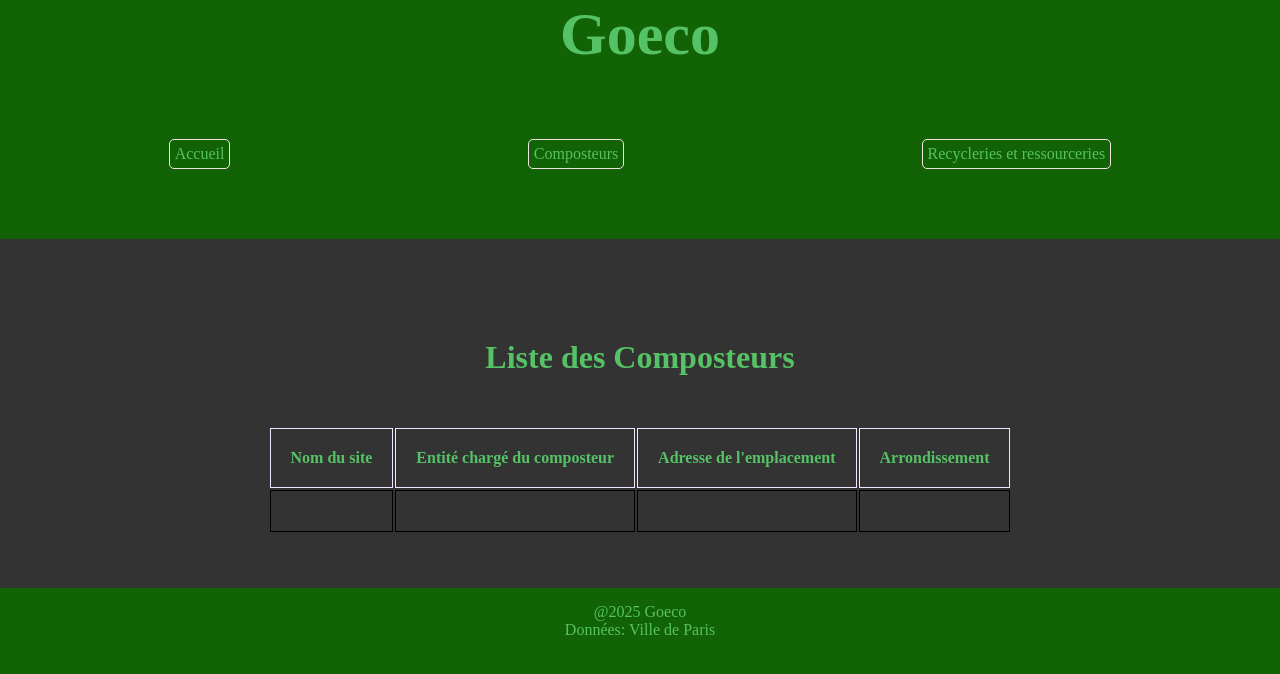
After one commit to NazhaALAHYANE/autourdesoi, a Django app: page /composteur_page/ in a window 1280 px wide. The commit adds this page. Shown: the top 674 px of the page. Run offline with Django 5.2, Linux system fonts and the light colour scheme; tables that the repository leaves empty hold one stand-in row (values such as "Sample post"); lists and menus that the app fills with data are empty.

Commit message:
Add html and css to composteur template and complete views file

```diff
--- /dev/null
+++ b/autourdesoietaudela/Goeco/static/Goeco/css/composteurs.css
@@ -0,0 +1,36 @@
+* {
+    margin: 0;
+    padding: 0%;
+    box-sizing: border-box;
+}
+
+.title-color {
+    text-align: center;
+    color: #55c265;
+    margin: 50px;
+}
+
+.table-containe {
+    text-align: center;
+}
+
+.table-container {
+    display:inline-block
+
+}
+
+.title-collumn th {
+    padding: 20px;
+    color: #55c265;
+    border: 1px solid #f2e3fe;
+}
+
+.data-collumn td  {
+    padding: 20px;
+    border: 1px solid;
+}
+
+.not-found td {
+    border: 1px solid #f2e3fe;
+    color: #55c265;
+}
--- a/autourdesoietaudela/Goeco/templates/Goeco/base.html
+++ b/autourdesoietaudela/Goeco/templates/Goeco/base.html
@@ -13,7 +13,7 @@
         <h1 class="logo-project">Goeco</h1>
         <nav class="nav-items">
             <a class="link-nav" href="{% url 'home' %}">Accueil</a>
-            <a class="link-nav" href="">Composteurs</a>
+            <a class="link-nav" href="{% url 'composteurs' %}">Composteurs</a>
             <a class="link-nav" href="">Recycleries et ressourceries</a>
         </nav>
     </header>
--- /dev/null
+++ b/autourdesoietaudela/Goeco/templates/Goeco/composteur_page.html
@@ -0,0 +1,36 @@
+{% extends "Goeco/base.html" %}
+{% load static %}
+{% block title %}Liste des Composteurs{% endblock %}
+{% block extra_css %}
+
+<link rel="stylesheet" href="{% static 'Goeco/css/composteurs.css' %}?v={{ timestamp }}">
+{% endblock %} {% block content %}
+<h1 class="title-color">Liste des Composteurs</h1>
+<div></div>
+<div class="table-containe">
+  <table class="table-container">
+    <thead class="title-collumn">
+      <tr>
+        <th>Nom du site</th>
+        <th>Entité chargé du composteur</th>
+        <th>Adresse de l'emplacement</th>
+        <th>Arrondissement</th>
+      </tr>
+    </thead>
+    <tbody class="data-collumn">
+        {% for composteur in composteurs %}
+            <tr>
+              <td></td>
+              <td></td>
+              <td></td>
+              <td></td>
+            </tr>
+        {% empty %}
+            <tr class="not-found">
+              <td colspan="4">Aucun composteur trouvé.</td>
+            </tr>
+        {% endfor %}
+    </tbody>
+  </table>
+</div>
+{% endblock %}
--- a/autourdesoietaudela/Goeco/urls.py
+++ b/autourdesoietaudela/Goeco/urls.py
@@ -3,4 +3,5 @@ from . import views
 
 urlpatterns = [
     path("", views.home, name="home"),
+    path("composteur_page/", views.composteur_page, name="composteurs"),
 ]
--- a/autourdesoietaudela/Goeco/views.py
+++ b/autourdesoietaudela/Goeco/views.py
@@ -1,6 +1,16 @@
 from django.shortcuts import render
 from django.utils.timezone import now
+from .models import Composteur, RecyclerieRessourcerie
+
 # Create your views here.
 
 def home(request):
     return render(request, 'Goeco/base.html', {'timestamp': int(now().timestamp())})
+
+def composteur_page(request):
+    composteurs = Composteur.objects.all()
+    context = {
+        'composteurs': composteurs,
+        'timestamp': int(now().timestamp()),
+    }
+    return render(request, 'Goeco/composteur_page.html', context)
```
